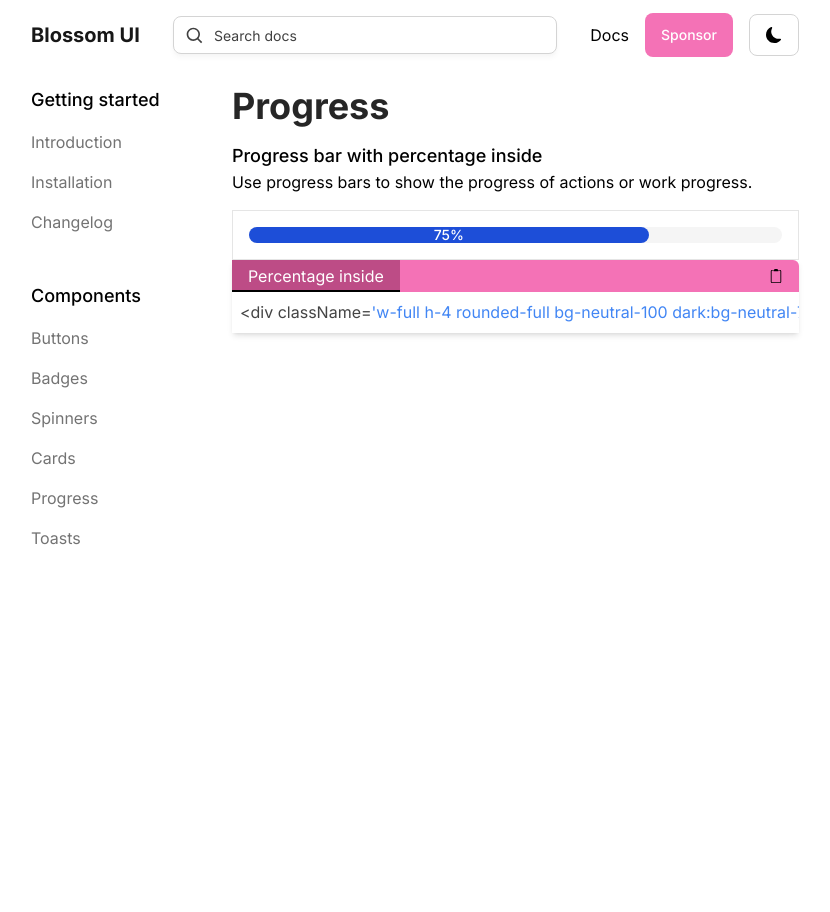
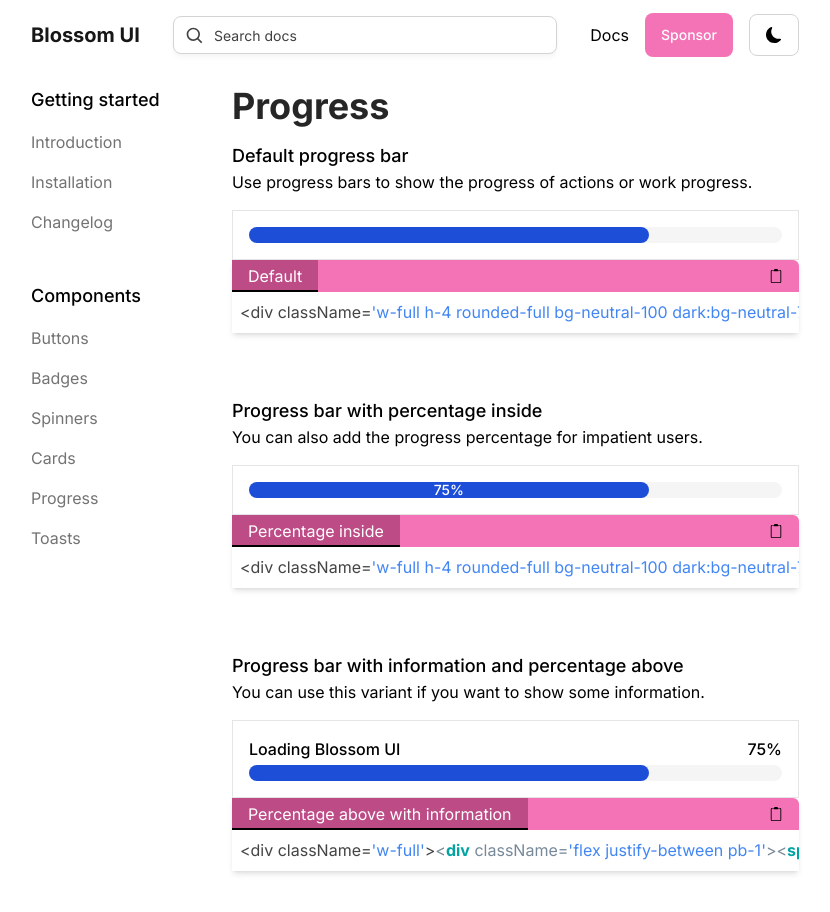
Before and after one commit to juanigarciadev/BlossomUI, a React (Vite) app: page /docs/components/progress in a window 1280 px wide. Shown: the top 912 px of the page, without its empty margins (225-1055 px from the left). Before the commit the page ends 800 px from the top, so only its background shows below. Built offline with nearby package versions, Linux system fonts and the light colour scheme.

Commit message:
Update: Progress documentation

```diff
--- /dev/null
+++ b/src/components/Docs/ComponentsDoc/Progress/Default.jsx
@@ -0,0 +1,23 @@
+import React from 'react'
+import { CodeBlock } from '../../../../assets/CodeBlock/CodeBlock'
+import { DefaultProgressBar } from '../../../UI/Progress/ProgressBar'
+
+const DefaultProgress = () => {
+    const defaultProgress = "<div className='w-full h-4 rounded-full bg-neutral-100 dark:bg-neutral-700'><div className='flex justify-center items-center w-[75%] h-full rounded-full bg-blue-700'></div></div>"
+    return (
+        <article>
+            <div className='pb-4'>
+                <h3 className='text-lg font-medium'>Default progress bar</h3>
+                <p className='dark:text-neutral-300'>Use progress bars to show the progress of actions or work progress.</p>
+            </div>
+            <div className='flex flex-col'>
+                <section className='flex flex-wrap gap-1 p-4 bg-white border border-neutral-200 w-full dark:bg-[#222222] dark:border-neutral-700'>
+                    <DefaultProgressBar />
+                </section>
+                <CodeBlock name={"Default"} code={defaultProgress} language={"javascript"} />
+            </div>
+        </article>
+    )
+}
+
+export default DefaultProgress
--- /dev/null
+++ b/src/components/Docs/ComponentsDoc/Progress/PercentageAbove.jsx
@@ -0,0 +1,23 @@
+import React from 'react'
+import { CodeBlock } from '../../../../assets/CodeBlock/CodeBlock'
+import { PercentageAboveWithInfo } from '../../../UI/Progress/ProgressBar'
+
+const PercentageAbove = () => {
+    const percentageAbove = "<div className='w-full'><div className='flex justify-between pb-1'><span className='font-medium'>Loading Blossom UI</span><span className='font-medium'>75%</span></div><div className='w-full h-4 rounded-full bg-neutral-100 dark:bg-neutral-700'><div className='flex justify-center items-center w-[75%] h-full rounded-full bg-blue-700'></div></div></div>"
+    return (
+        <article>
+            <div className='pb-4'>
+                <h3 className='text-lg font-medium'>Progress bar with information and percentage above</h3>
+                <p className='dark:text-neutral-300'>You can use this variant if you want to show some information.</p>
+            </div>
+            <div className='flex flex-col'>
+                <section className='flex flex-wrap gap-1 p-4 bg-white border border-neutral-200 w-full dark:bg-[#222222] dark:border-neutral-700'>
+                    <PercentageAboveWithInfo />
+                </section>
+                <CodeBlock name={"Percentage above with information"} code={percentageAbove} language={"javascript"} />
+            </div>
+        </article>
+    )
+}
+
+export default PercentageAbove
--- a/src/components/Docs/ComponentsDoc/Progress/PercentageInside.jsx
+++ b/src/components/Docs/ComponentsDoc/Progress/PercentageInside.jsx
@@ -8,7 +8,7 @@ const PercentageInside = () => {
         <article>
             <div className='pb-4'>
                 <h3 className='text-lg font-medium'>Progress bar with percentage inside</h3>
-                <p className='dark:text-neutral-300'>Use progress bars to show the progress of actions or work progress.</p>
+                <p className='dark:text-neutral-300'>You can also add the progress percentage for impatient users.</p>
             </div>
             <div className='flex flex-col'>
                 <section className='flex flex-wrap gap-1 p-4 bg-white border border-neutral-200 w-full dark:bg-[#222222] dark:border-neutral-700'>
--- a/src/components/Docs/ComponentsDoc/Progress/ProgressDocumentation.jsx
+++ b/src/components/Docs/ComponentsDoc/Progress/ProgressDocumentation.jsx
@@ -1,6 +1,8 @@
 import React from 'react'
 import Aside from '../../Aside'
 import PercentageInside from './PercentageInside'
+import PercentageAbove from './PercentageAbove'
+import DefaultProgress from './Default'
 
 const ProgressDocumentation = () => {
     return (
@@ -9,7 +11,9 @@ const ProgressDocumentation = () => {
             <section className='absolute left-[22%] w-[78%] pl-8 pt-4 xl:w-[82%] xl:left-[18%] lg:w-[100%] lg:left-0 lg:px-0 dark:text-white'>
                 <h1 className='text-4xl font-bold pb-4 text-neutral-800 dark:text-white'>Progress</h1>
                 <div className='flex flex-col pb-16 gap-16'>
+                    <DefaultProgress />
                     <PercentageInside />
+                    <PercentageAbove />
                 </div>
             </section>
         </div>
--- a/src/components/UI/Progress/ProgressBar.jsx
+++ b/src/components/UI/Progress/ProgressBar.jsx
@@ -1,4 +1,12 @@
 import React from 'react'
+
+export const DefaultProgressBar = () => {
+    return (
+        <div className='w-full h-4 rounded-full bg-neutral-100 dark:bg-neutral-700'>
+            <div className='flex justify-center items-center w-[75%] h-full rounded-full bg-blue-700'></div>
+        </div>
+    )
+}
 
 export const PercentageInsideProgressBar = () => {
     return (
@@ -9,3 +17,17 @@ export const PercentageInsideProgressBar = () => {
         </div>
     )
 }
+
+export const PercentageAboveWithInfo = () => {
+    return (
+        <div className='w-full'>
+            <div className='flex justify-between pb-1'>
+                <span className='font-medium'>Loading Blossom UI</span>
+                <span className='font-medium'>75%</span>
+            </div>
+            <div className='w-full h-4 rounded-full bg-neutral-100 dark:bg-neutral-700'>
+                <div className='flex justify-center items-center w-[75%] h-full rounded-full bg-blue-700'></div>
+            </div>
+        </div>
+    )
+}
```
